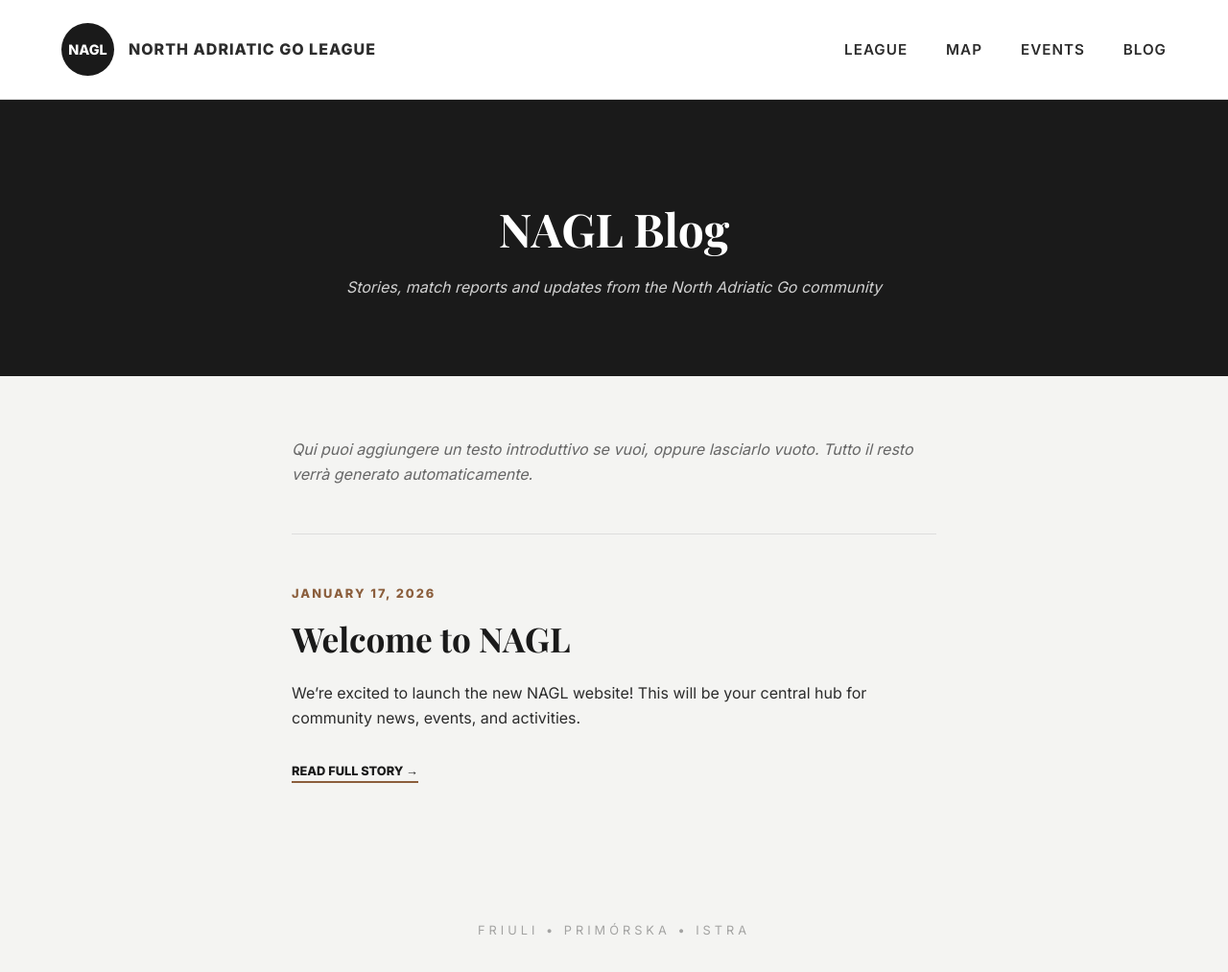
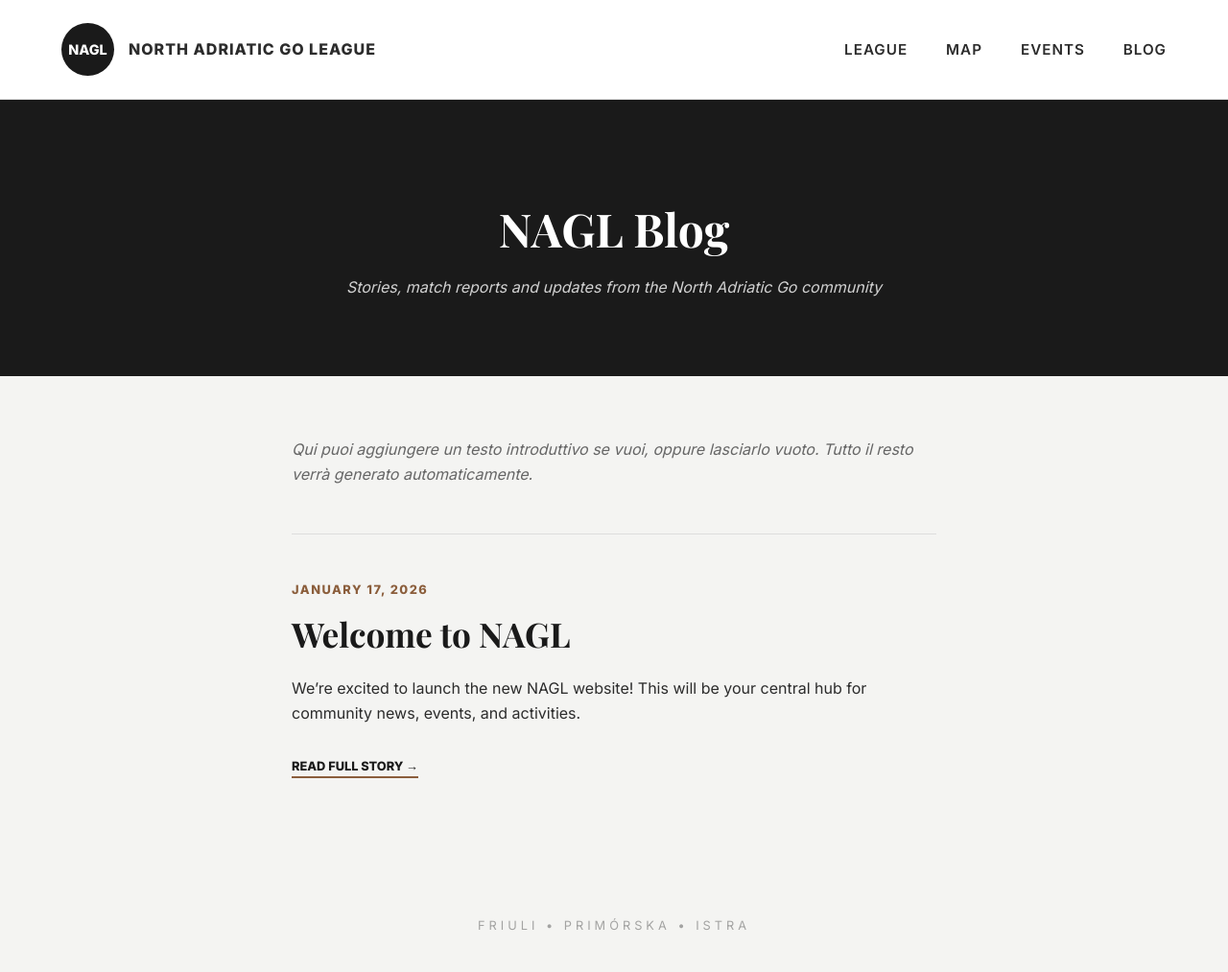
Before and after one commit to North-Adriatic-Go-League/north-adriatic-go-league.github.io, a Jekyll site: the page built from blog.md, in a window 1280 px wide and 1061 px high. Shown: the top 1013 px of the window at 96% size. Built offline with Jekyll 4.4.1, drawn with Linux system fonts in a browser that asks for light colours; some web fonts are replaced.

Commit message:
Update style.css

```diff
--- a/assets/css/style.css
+++ b/assets/css/style.css
@@ -332,6 +332,15 @@ nav a:hover { color: var(--accent); }
     border-bottom: 2px solid var(--accent);
 }
 
+/* events */
+.blog-post-card .post-date {
+    display: block;
+    margin-bottom: 8px;
+    color: var(--accent);
+    letter-spacing: 1.5px;
+    font-weight: 800;
+}
+
 /* --- FOOTER --- */
 footer {
     text-align: center;
```
